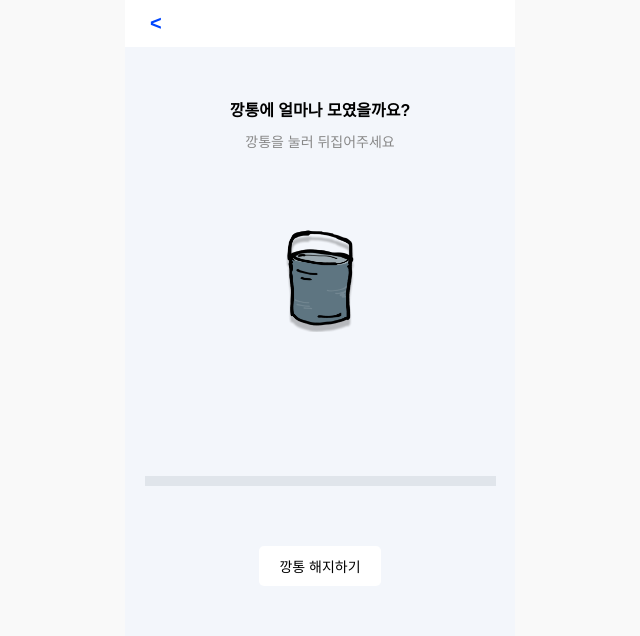
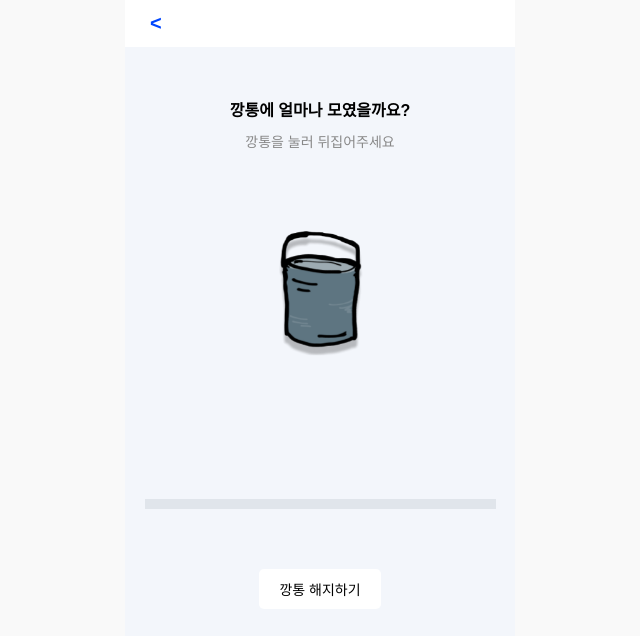
Before and after one commit to Jyebin/shinhan_team2_SOL_the_front, a React (Create React App) app: page /MyCanPage in a window 1280 px wide. Shown: the top 636 px of the page, without its empty margins (320-960 px from the left). Built offline with nearby package versions, Linux system fonts and the light colour scheme; a web font is replaced by a local one.

Commit message:
design: Adjust positon
- 동전 위치 조정
- 깡통 크기 조정

```diff
--- a/src/assets/myCan/CanImageContainer.css
+++ b/src/assets/myCan/CanImageContainer.css
@@ -29,7 +29,7 @@
 }
 
 .bucket-image {
-    width: 70px;
+    width: 85px;
     height: auto;
     animation: floating 3s ease-in-out infinite;
     transition: transform 0.6s ease-in-out;
--- a/src/pages/MyCanPage.js
+++ b/src/pages/MyCanPage.js
@@ -31,7 +31,7 @@ const MyCanPage = () => {
                 for (let i = 0; i < coinCount; i++) {
                     const position = {
                         left: '18%',
-                        top: `${220 - i * 10}%`,
+                        top: `${200 - i * 10}%`,
                     };
 
                     setTimeout(() => {
```
